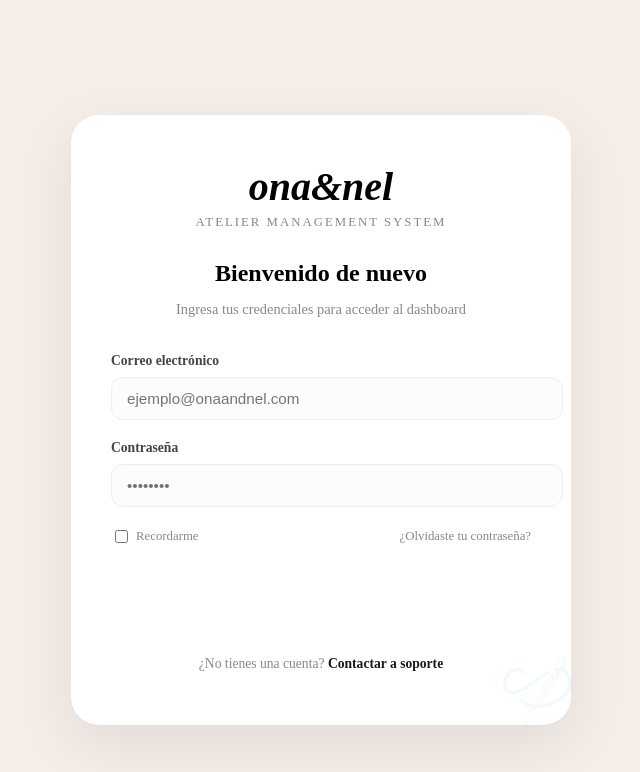
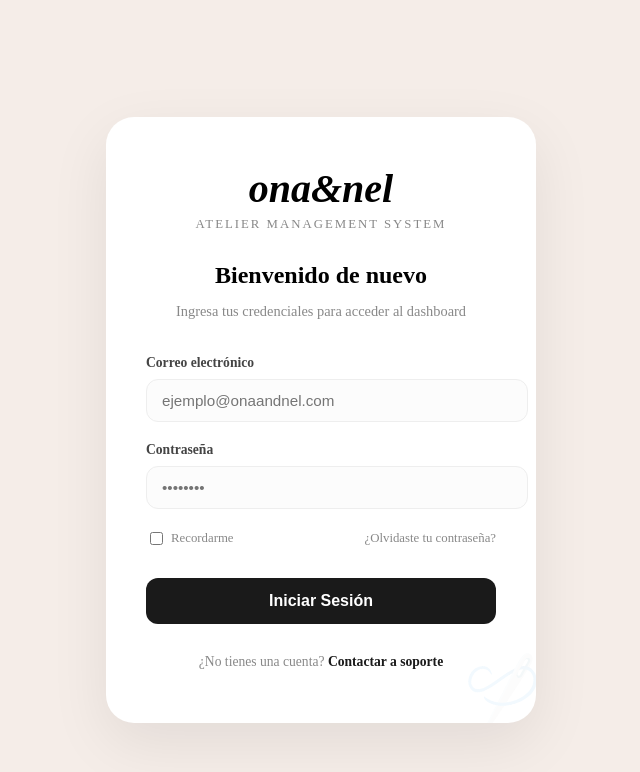
Before and after one commit to Onal-Nel-Proyecto/frontend, a React app: page / in a window 1280 px wide. Shown: the top 772 px of the page, without its empty margins (319-959 px from the left). Built offline with nearby package versions, Linux system fonts and the light colour scheme; the HTML template or start-up script is replaced by a standard one.

Commit message:
´poiuyt

```diff
--- a/src/components/Formulario/index.jsx
+++ b/src/components/Formulario/index.jsx
@@ -24,7 +24,9 @@
           ¿Olvidaste tu contraseña?
         </a>
       </div>
-      <Button>Iniciar Sesión</Button>
+   <Button type="submit" tipoDeEstilo={true} active={false}>
+  Iniciar Sesión
+</Button>
     </form>
   );
 };
--- a/src/page/login.css
+++ b/src/page/login.css
@@ -19,8 +19,8 @@
 
 .login-card {
   background: white;
-  width: 100%;
-  max-width: 420px;
+  width: 50%;
+  max-width: 350px;
   padding: 48px 40px 40px;
   border-radius: 28px;
   box-shadow: var(--shadow);
```
